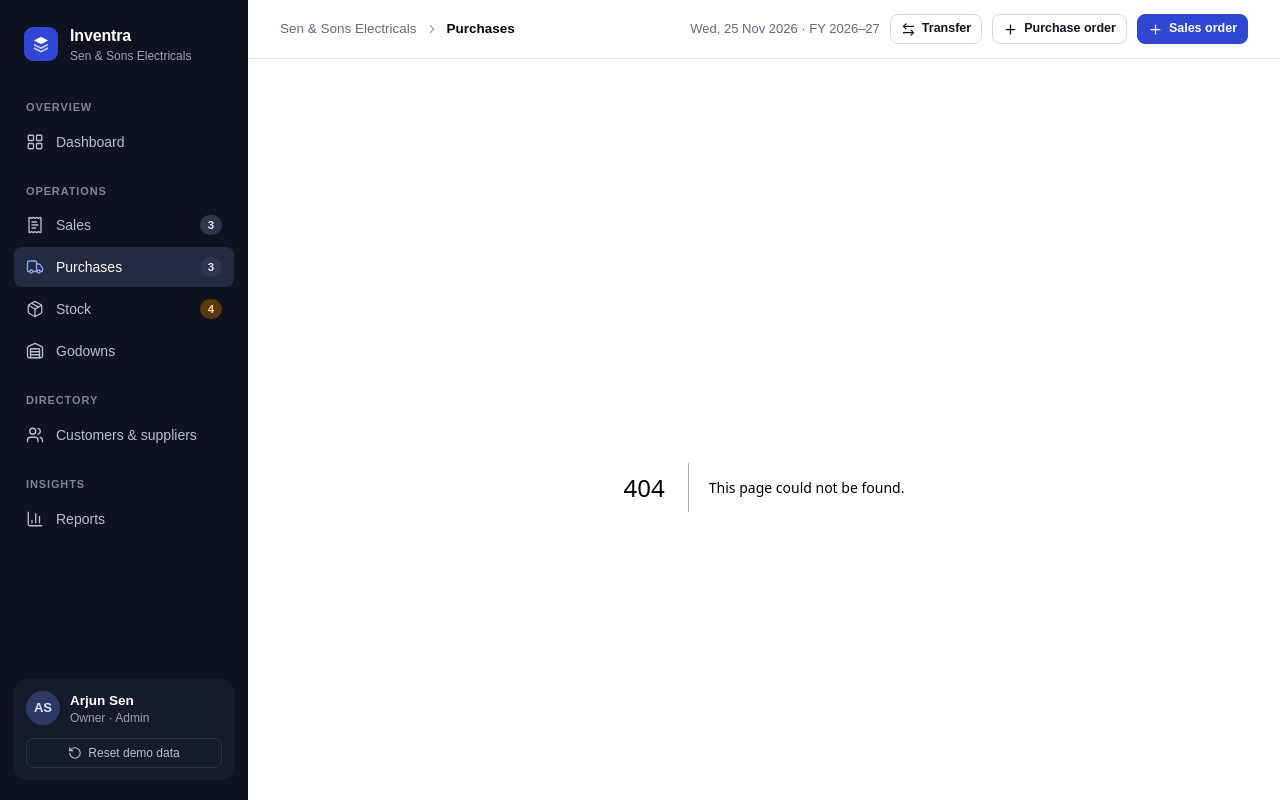
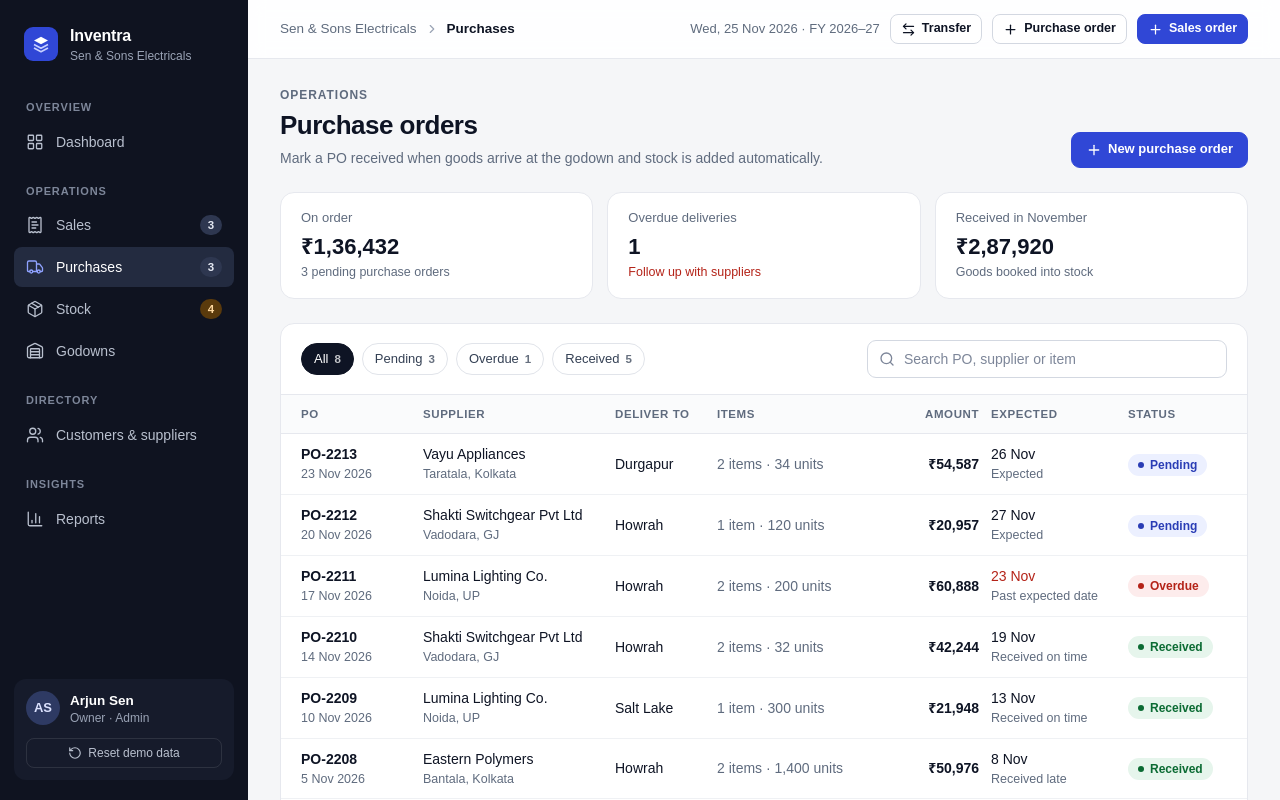
Before and after one commit to harshkhavale/Inventra, a Next.js app: page /purchases in a window 1280 px wide. Before the commit this address had no page. Shown: the top 800 px of the page. Built offline with nearby package versions, Linux system fonts and the light colour scheme; a web font is replaced by a local one.

Commit message:
feat(purchases): add purchase orders module with receive and overdue tracking

```diff
--- /dev/null
+++ b/src/app/purchases/page.tsx
@@ -0,0 +1,24 @@
+import type { Metadata } from "next";
+import { Suspense } from "react";
+import { PurchasesView } from "@/components/purchases/purchases-view";
+import { OpenModalButton } from "@/components/ui/open-modal-button";
+import { PageHeader } from "@/components/ui/page-header";
+import { ViewSkeleton } from "@/components/ui/skeleton";
+
+export const metadata: Metadata = { title: "Purchases" };
+
+export default function PurchasesPage() {
+  return (
+    <>
+      <PageHeader
+        eyebrow="Operations"
+        title="Purchase orders"
+        description="Mark a PO received when goods arrive at the godown and stock is added automatically."
+        actions={<OpenModalButton modal={{ type: "purchase" }}>New purchase order</OpenModalButton>}
+      />
+      <Suspense fallback={<ViewSkeleton />}>
+        <PurchasesView />
+      </Suspense>
+    </>
+  );
+}
--- /dev/null
+++ b/src/components/purchases/purchases-view.tsx
@@ -0,0 +1,155 @@
+"use client";
+
+import { useState } from "react";
+import { useUI } from "@/components/providers/ui-provider";
+import { Badge } from "@/components/ui/badge";
+import { Button, LinkButton } from "@/components/ui/button";
+import { Card, Sub } from "@/components/ui/card";
+import { DataTable, type Column } from "@/components/ui/data-table";
+import { FilterChips, SearchInput, Toolbar } from "@/components/ui/filters";
+import { StatCard, StatGrid } from "@/components/ui/stat";
+import { useCommands } from "@/hooks/use-commands";
+import { matches, useUrlFilter } from "@/hooks/use-url-filter";
+import { godown, TODAY } from "@/lib/constants";
+import { cn } from "@/lib/cn";
+import { formatDate, formatMoney } from "@/lib/format";
+import { byNewest, findItem, findSupplier, isOverdue, linesSummary, orderTotal, pendingPurchases, totalValue } from "@/lib/selectors";
+import { purchaseBadge } from "@/lib/status";
+import type { PurchaseOrder } from "@/lib/types";
+import { useInventory } from "@/store/inventory-store";
+
+const FILTERS = ["all", "pending", "overdue", "received"] as const;
+type Filter = (typeof FILTERS)[number];
+const LABEL: Record<Filter, string> = { all: "All", pending: "Pending", overdue: "Overdue", received: "Received" };
+
+function inFilter(p: PurchaseOrder, f: Filter) {
+  if (f === "all") return true;
+  if (f === "overdue") return isOverdue(p);
+  return p.status === LABEL[f];
+}
+
+export function PurchasesView() {
+  const state = useInventory();
+  const { openDrawer } = useUI();
+  const { receivePurchase } = useCommands();
+  const [filter, setFilter] = useUrlFilter<Filter>("status", FILTERS, "all");
+  const [query, setQuery] = useState("");
+
+  const search = (p: PurchaseOrder) =>
+    matches(query, p.id, findSupplier(state, p.supplierId).name, ...p.lines.map((l) => `${l.sku} ${findItem(state, l.sku).name}`));
+  const rows = state.purchases.filter((p) => inFilter(p, filter) && search(p)).sort(byNewest);
+
+  const pending = pendingPurchases(state);
+  const overdue = pending.filter(isOverdue).length;
+  const receivedThisMonth = totalValue(state.purchases.filter((p) => p.receivedOn?.slice(0, 7) === TODAY.slice(0, 7)));
+
+  const columns: Column<PurchaseOrder>[] = [
+    {
+      key: "id",
+      header: "PO",
+      width: "110px",
+      cell: (p) => (
+        <>
+          <LinkButton className="tabular" onClick={() => openDrawer({ type: "purchase", id: p.id })}>
+            {p.id}
+          </LinkButton>
+          <Sub>{formatDate(p.date, true)}</Sub>
+        </>
+      ),
+    },
+    {
+      key: "supplier",
+      header: "Supplier",
+      width: "minmax(180px, 1.5fr)",
+      cell: (p) => {
+        const s = findSupplier(state, p.supplierId);
+        return (
+          <>
+            <div className="font-medium">{s.name}</div>
+            <Sub>{s.city}</Sub>
+          </>
+        );
+      },
+    },
+    { key: "godown", header: "Deliver to", width: "90px", cell: (p) => godown(p.godownId).short },
+    { key: "items", header: "Items", width: "140px", cell: (p) => <span className="text-muted">{linesSummary(p.lines)}</span> },
+    { key: "amount", header: "Amount", width: "110px", align: "right", cell: (p) => <span className="tabular font-semibold">{formatMoney(orderTotal(p.lines))}</span> },
+    {
+      key: "expected",
+      header: "Expected",
+      width: "125px",
+      cell: (p) => {
+        const late = isOverdue(p);
+        if (p.status === "Received") {
+          return (
+            <>
+              <div>{formatDate(p.receivedOn)}</div>
+              <Sub>{p.receivedOn! <= p.expected ? "Received on time" : "Received late"}</Sub>
+            </>
+          );
+        }
+        return (
+          <>
+            <div className={cn(late && "text-bad")}>{formatDate(p.expected)}</div>
+            <Sub>{late ? "Past expected date" : "Expected"}</Sub>
+          </>
+        );
+      },
+    },
+    {
+      key: "status",
+      header: "Status",
+      width: "100px",
+      cell: (p) => {
+        const b = purchaseBadge(p);
+        return <Badge tone={b.tone}>{b.label}</Badge>;
+      },
+    },
+    {
+      key: "actions",
+      header: "Actions",
+      width: "140px",
+      align: "right",
+      cell: (p) => (
+        <div className="flex justify-end gap-1.5">
+          {p.status === "Pending" && (
+            <Button size="sm" variant="dark" onClick={() => receivePurchase(p.id)}>
+              Receive
+            </Button>
+          )}
+          <Button size="sm" variant="ghost" onClick={() => openDrawer({ type: "purchase", id: p.id })}>
+            View
+          </Button>
+        </div>
+      ),
+    },
+  ];
+
+  return (
+    <>
+      <StatGrid>
+        <StatCard label="On order" value={formatMoney(totalValue(pending))} sub={`${pending.length} pending purchase orders`} />
+        <StatCard
+          label="Overdue deliveries"
+          value={String(overdue)}
+          sub={overdue ? "Follow up with suppliers" : "All deliveries on schedule"}
+          tone={overdue ? "bad" : "muted"}
+        />
+        <StatCard label="Received in November" value={formatMoney(receivedThisMonth)} sub="Goods booked into stock" />
+      </StatGrid>
+
+      <Card>
+        <Toolbar>
+          <FilterChips
+            label="Filter by status"
+            value={filter}
+            onChange={setFilter}
+            options={FILTERS.map((f) => ({ key: f, label: LABEL[f], count: state.purchases.filter((p) => inFilter(p, f) && search(p)).length }))}
+          />
+          <SearchInput label="Search purchase orders" placeholder="Search PO, supplier or item" value={query} onChange={setQuery} />
+        </Toolbar>
+        <DataTable columns={columns} rows={rows} rowKey={(p) => p.id} empty="No purchase orders match these filters." />
+      </Card>
+    </>
+  );
+}
```
